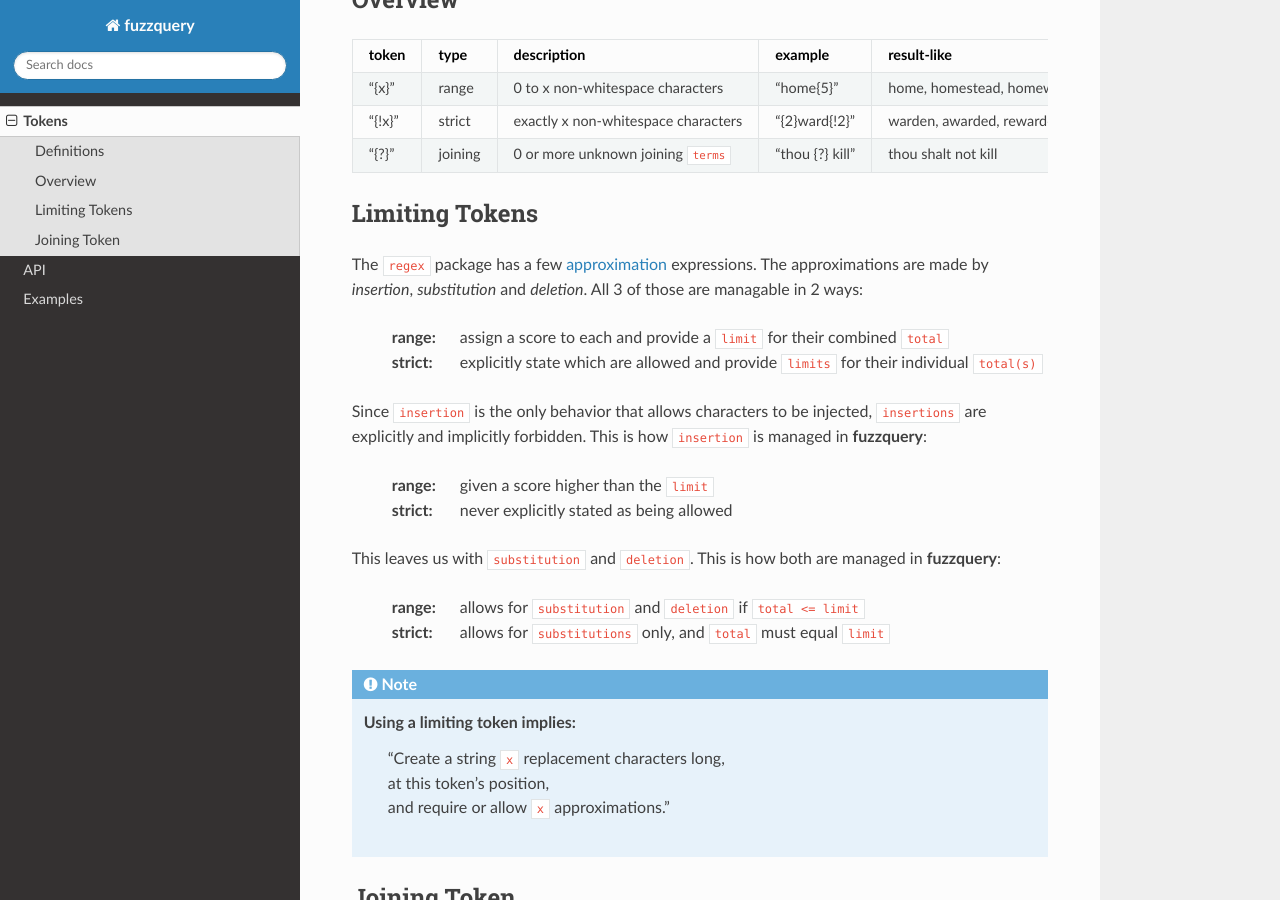
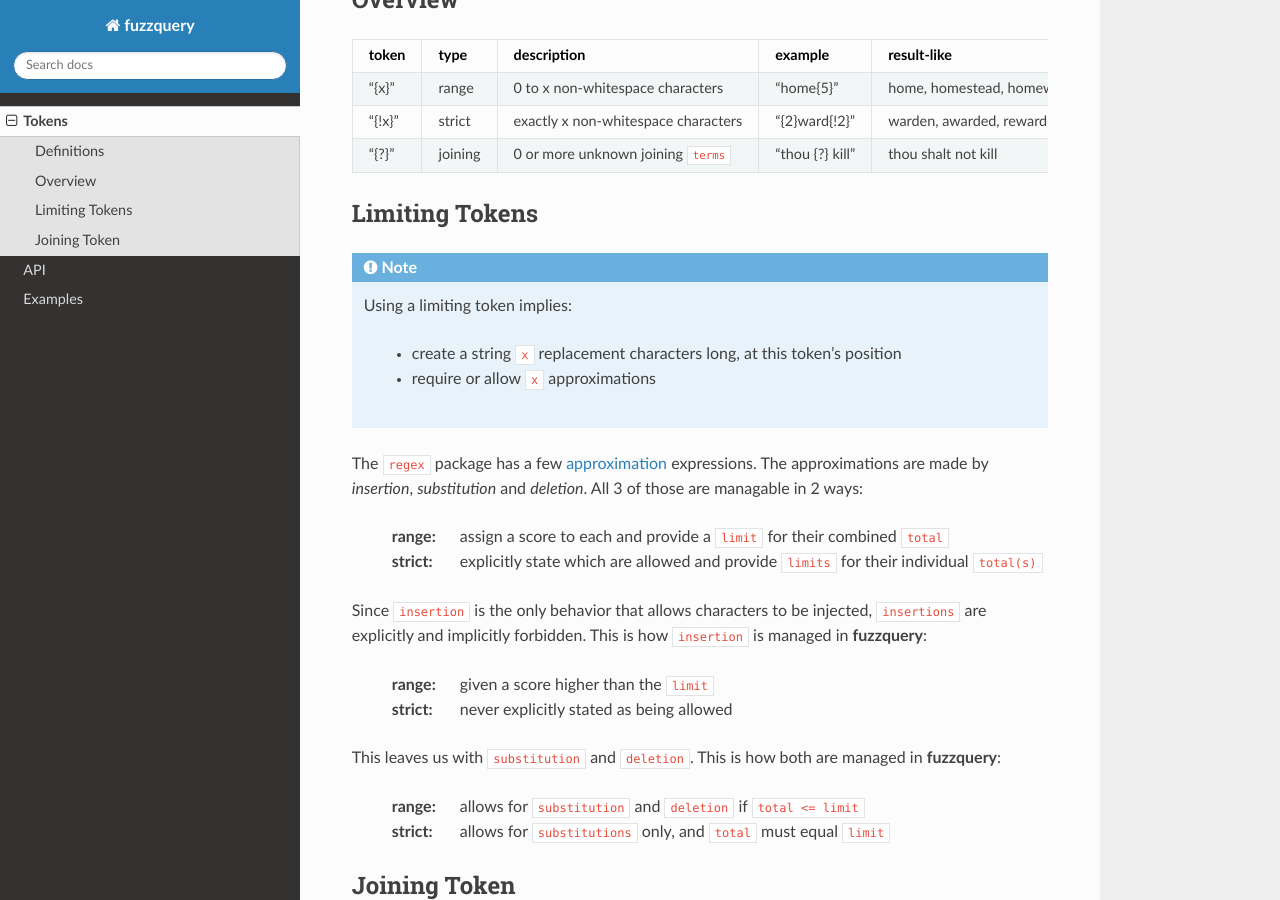
Before and after one commit to OneMadGypsy/fuzzquery, a Sphinx documentation site: the page built from docs/source/tokens.rst, in a window 1280 px wide and 900 px high, scrolled down 818 px. Built offline with Sphinx 7.4.7 and the Read the Docs theme 2.0.0, drawn with Linux system fonts in a browser that asks for light colours; some of the changed lines change nothing that is shown.

Commit message:
Update tokens.rst

```diff
--- a/docs/source/tokens.rst
+++ b/docs/source/tokens.rst
@@ -37,6 +37,13 @@
 Limiting Tokens
 ---------------
 
+.. note::
+
+  Using a limiting token implies:
+
+    - create a string ``x`` replacement characters long, at this token's position
+    - require or allow ``x`` approximations
+
 The ``regex`` package has a few `approximation <https://github.com/mrabarnett/mrab-regex#approximate-fuzzy-matching-hg-issue-12-hg-issue-41-hg-issue-109>`_ expressions.
 The approximations are made by `insertion`, `substitution` and `deletion`. All 3 of those are managable in 2 ways:
 
@@ -54,13 +61,6 @@
   :range: allows for ``substitution`` and ``deletion`` if ``total <= limit``
   :strict: allows for ``substitutions`` only, and ``total`` must equal ``limit``
 
-.. note::
-
-  Using a limiting token implies:
-    | "Create a string ``x`` replacement characters long,
-    | at this token's position,
-    | and require or allow ``x`` approximations."
-
 Joining Token
 -------------
 
```
